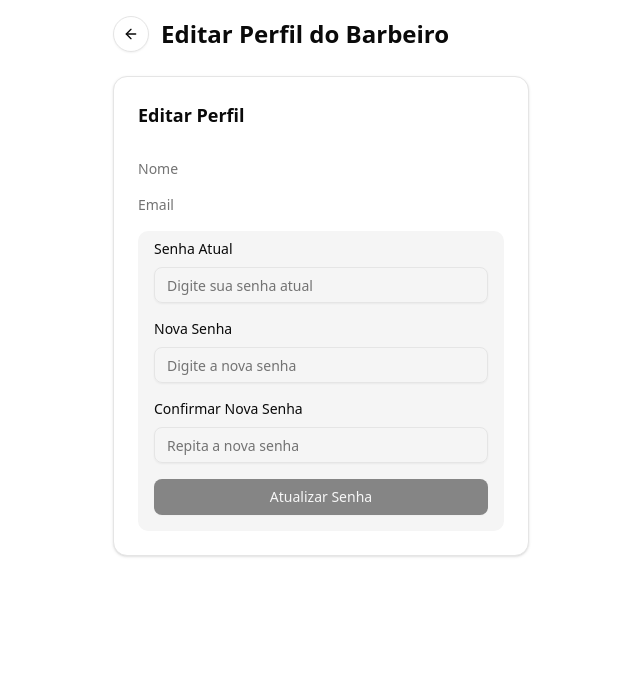
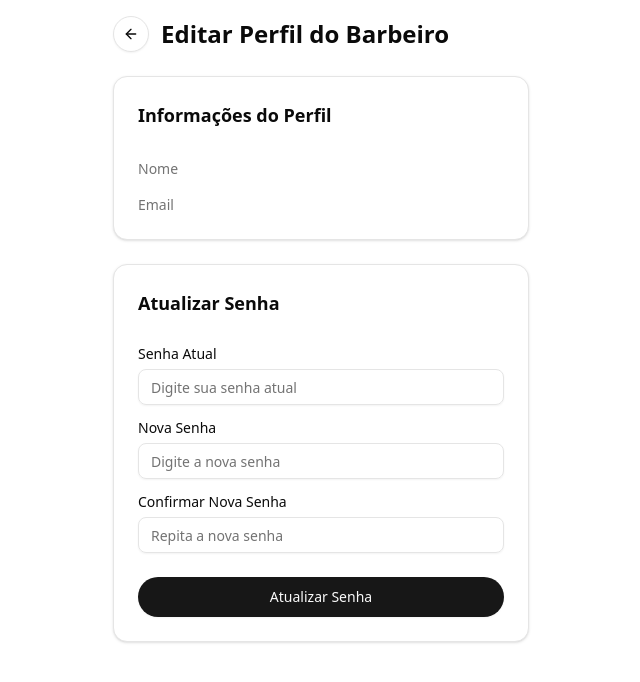
Before and after one commit to jaimeneeves/barbershop, a Next.js app: page /barbeiro/editar in a window 1280 px wide. Shown: the top 682 px of the page, without its empty margins (319-959 px from the left). Built offline with nearby package versions, Linux system fonts and the light colour scheme; no server answers.

Commit message:
feat: refactor password update form with improved validation and UI components

```diff
--- a/src/app/ui/barber/profile-edit.tsx
+++ b/src/app/ui/barber/profile-edit.tsx
@@ -1,58 +1,83 @@
 "use client";
 
 import { useSession } from "next-auth/react";
-import useSWR from "swr";
 import { useState } from "react";
-import { fetcher } from "@/lib/fetcher";
 import { Card, CardContent, CardHeader } from "@/components/ui/card";
 import { Button } from "@/components/ui/button";
 import { Input } from "@/components/ui/input";
-import { ArrowLeft, Loader2 } from "lucide-react";
+import { ArrowLeft, Eye, EyeOff } from "lucide-react";
 import { useRouter } from 'next/navigation';
+import { toast } from "sonner";
+import { useForm } from "react-hook-form";
+import { z } from "zod";
+import { zodResolver } from "@hookform/resolvers/zod";
+import {
+  Form,
+  FormControl,
+  FormField,
+  FormItem,
+  FormLabel,
+  FormMessage,
+} from "@/components/ui/form"
+import { postFetcher } from "@/lib/fetcher";
+import useSWRMutation from "swr/mutation";
+
+const FormSchema = z
+  .object({
+    oldPassword: z.string().min(6, {message:"A senha atual é obrigatória"}),
+    newPassword: z.string().min(6, {message:"A nova senha precisa ter no mínimo 6 caracteres"}),
+    confirmNewPassword: z.string().min(6, { message: "Confirmação da senha deve ter no mínimo 6 caracteres" }),
+  })
+  .refine((data) => data.newPassword === data.confirmNewPassword, {
+    message: "As senhas não coincidem",
+    path: ["confirmNewPassword"],
+  });
 
 export default function ProfileEdit() {
   const { data: session, status } = useSession();
   const [loading, setLoading] = useState(false);
   const [success, setSuccess] = useState(false);
   const router = useRouter();
+  const [showOld, setShowOld] = useState(false);
+  const [showNew, setShowNew] = useState(false);
+  const [showConfirm, setShowConfirm] = useState(false);
 
-  const [oldPassword, setOldPassword] = useState("");
-  const [newPassword, setNewPassword] = useState("");
-  const [confirmNewPassword, setConfirmNewPassword] = useState("");
-  const [error, setError] = useState("");
+  const form = useForm<z.infer<typeof FormSchema>>({
+    resolver: zodResolver(FormSchema),
+    mode: "onTouched",
+    defaultValues: {
+      oldPassword: "",
+      newPassword: "",
+      confirmNewPassword: "",
+    },
+  })
 
-  const handleUpdatePassword = async () => {
+  const { trigger, isMutating } = useSWRMutation("/api/barbers/update-password", postFetcher);
+
+  const onSubmit = async (formData: z.infer<typeof FormSchema>) => {
     setLoading(true);
-    setError("");
     setSuccess(false);
 
-    if (newPassword !== confirmNewPassword) {
-      setError("A nova senha e a confirmação não coincidem.");
-      setLoading(false);
-      return;
+    try {
+      await trigger({
+        oldPassword: formData.oldPassword,
+        newPassword: formData.newPassword,
+      });
+      form.reset();
+      setSuccess(true);
+      toast.success("Senha atualizada com sucesso!");
+      router.push("/barber/dashboard");
+    } catch (error) {
+      console.log("Erro ao agendar:", error);
+      let errorMessage = "Erro desconhecido";
+      if (typeof error === "object" && error !== null && "response" in error) {
+        const errObj = error as { response?: { error?: string } };
+        errorMessage = errObj.response?.error || errorMessage;
       }
-
-    try {
-      const res = await fetch("/api/barbers/update-password", {
-        method: "POST",
-        headers: { "Content-Type": "application/json" },
-        body: JSON.stringify({ oldPassword, newPassword }),
-      });
-
-      const data = await res.json();
-
-      if (!res.ok) {
-        setError(data.error || "Erro desconhecido.");
-      } else {
-        setSuccess(true);
-        setOldPassword("");
-        setNewPassword("");
-        setConfirmNewPassword("");
-      }
-    } catch (e) {
-      setError("Erro ao conectar com o servidor.");
+      toast.error(`Erro ao agendar: ${errorMessage}`);
     } finally {
       setLoading(false);
+      setSuccess(false);
     }
   };
 
@@ -81,7 +106,7 @@ export default function ProfileEdit() {
 
       <Card>
         <CardHeader>
-          <h2 className="text-lg font-semibold">Editar Perfil</h2>
+          <h2 className="text-lg font-semibold">Informações do Perfil</h2>
         </CardHeader>
         <CardContent className="space-y-4">
           <div>
@@ -92,55 +117,88 @@ export default function ProfileEdit() {
             <p className="text-sm text-muted-foreground">Email</p>
             <p>{session?.user?.email}</p>
           </div>
+        </CardContent>
+      </Card>
 
-          <div className="space-y-4 pt-2 bg-muted dark:bg-muted-800 rounded-lg p-4">
+      <Card>
+        <CardHeader>
+          <h2 className="text-lg font-semibold">Atualizar Senha</h2>
+        </CardHeader>
+        <CardContent>
+          <Form {...form}>
+          <form className="space-y-4" onSubmit={form.handleSubmit(onSubmit)}>
             <div className="space-y-2">
-              <label className="text-sm font-medium block">Senha Atual</label>
+              <FormField
+                control={form.control}
+                name="oldPassword"
+                render={({ field }) => (
+                  <FormItem>
+                    <FormLabel>Senha Atual</FormLabel>
+                    <FormControl>
                       <Input
                         type="password"
                         placeholder="Digite sua senha atual"
-                value={oldPassword}
-                onChange={(e) => setOldPassword(e.target.value)}
+                        {...field}
+                      />
+                    </FormControl>
+                    <FormMessage />
+                  </FormItem>
+                )}
               />
             </div>
 
             <div className="space-y-2">
-              <label className="text-sm font-medium block">Nova Senha</label>
+              <FormField
+                control={form.control}
+                name="newPassword"
+                render={({ field }) => (
+                  <FormItem>
+                    <FormLabel>Nova Senha</FormLabel>
+                    <FormControl>
                       <Input
                         type="password"
                         placeholder="Digite a nova senha"
-                value={newPassword}
-                onChange={(e) => setNewPassword(e.target.value)}
+                        {...field}
+                      />
+                    </FormControl>
+                    <FormMessage />
+                  </FormItem>
+                )}
               />
             </div>
 
             <div className="space-y-2">
-              <label className="text-sm font-medium block">Confirmar Nova Senha</label>
+              <FormField
+                control={form.control}
+                name="confirmNewPassword"
+                render={({ field }) => (
+                  <FormItem>
+                    <FormLabel>Confirmar Nova Senha</FormLabel>
+                    <FormControl>
                       <Input
                         type="password"
                         placeholder="Repita a nova senha"
-                value={confirmNewPassword}
-                onChange={(e) => setConfirmNewPassword(e.target.value)}
+                        {...field}
+                      />
+                    </FormControl>
+                    <FormMessage />
+                  </FormItem>
+                )}
               />
             </div>
-
-            <Button
-              onClick={handleUpdatePassword}
-              disabled={loading || newPassword.length < 6}
-              className="w-full"
-            >
-              {loading ? <Loader2 className="w-4 h-4 animate-spin mr-2" /> : null}
-              Atualizar Senha
-            </Button>
 
             {success && (
               <p className="text-sm text-green-600">Senha atualizada com sucesso!</p>
             )}
 
-            {error && <p className="text-sm text-red-600">{error}</p>}
-          </div>
+            <Button type="submit" size='lg' className="w-full mt-2 rounded-full" disabled={isMutating}>
+              {isMutating ? "Aguarde..." : "Atualizar Senha"}
+            </Button>
+          </form>
+          </Form>
         </CardContent>
       </Card>
+
     </main>
   );
 }
```
Lines whose indentation alone changed are shown as unchanged.
